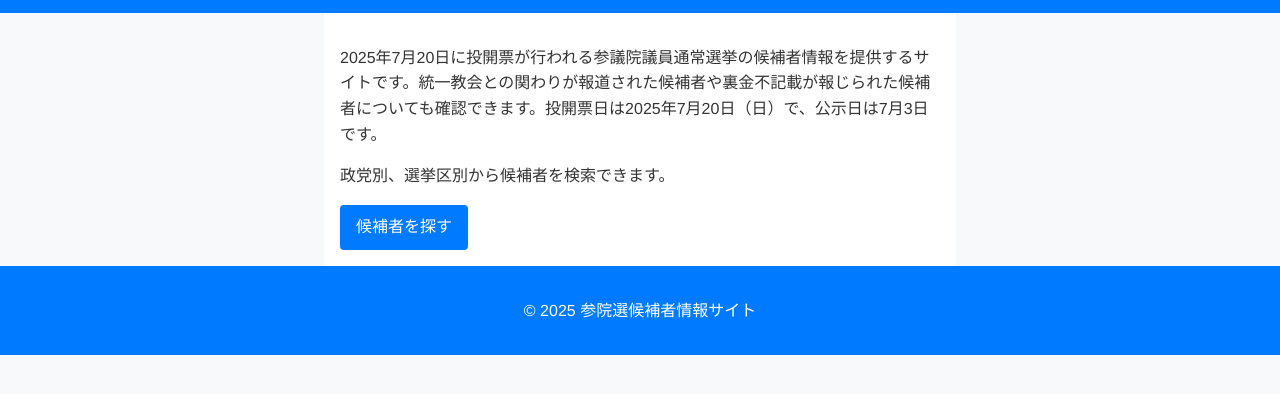
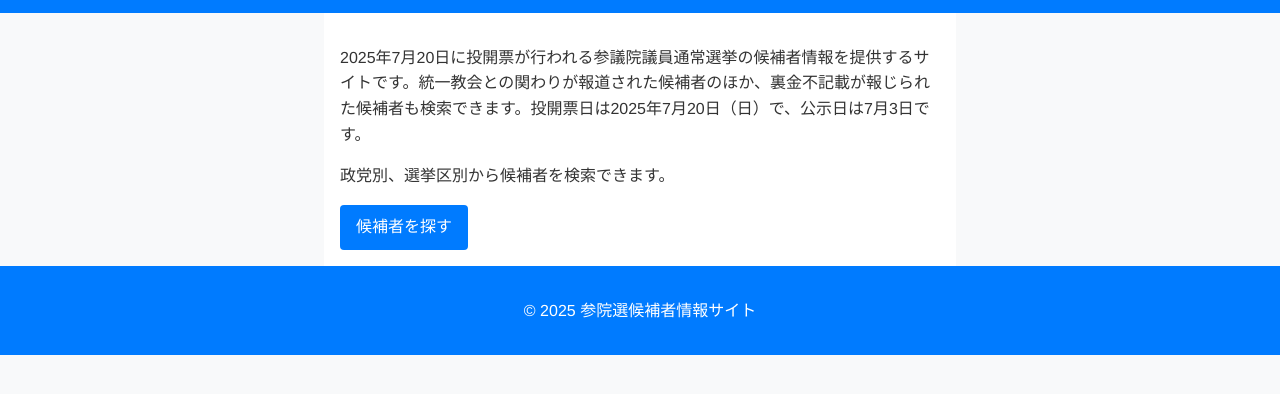
Before and after one commit to openceo2025/sangiinsen2025, a website: page index.html in a window 1280 px wide. Shown: the part 96-490 px from the top of the page. Drawn offline with Linux system fonts and the light colour scheme.

Commit message:
Update homepage description

```diff
--- a/index.html
+++ b/index.html
@@ -17,7 +17,7 @@
     </nav>
   </header>
   <main>
-    <p>2025年7月20日に投開票が行われる参議院議員通常選挙の候補者情報を提供するサイトです。統一教会との関わりが報道された候補者や裏金不記載が報じられた候補者についても確認できます。投開票日は2025年7月20日（日）で、公示日は7月3日です。</p>
+    <p>2025年7月20日に投開票が行われる参議院議員通常選挙の候補者情報を提供するサイトです。統一教会との関わりが報道された候補者のほか、裏金不記載が報じられた候補者も検索できます。投開票日は2025年7月20日（日）で、公示日は7月3日です。</p>
     <p>政党別、選挙区別から候補者を検索できます。</p>
     <a class="btn" href="search.html">候補者を探す</a>
   </main>
```
